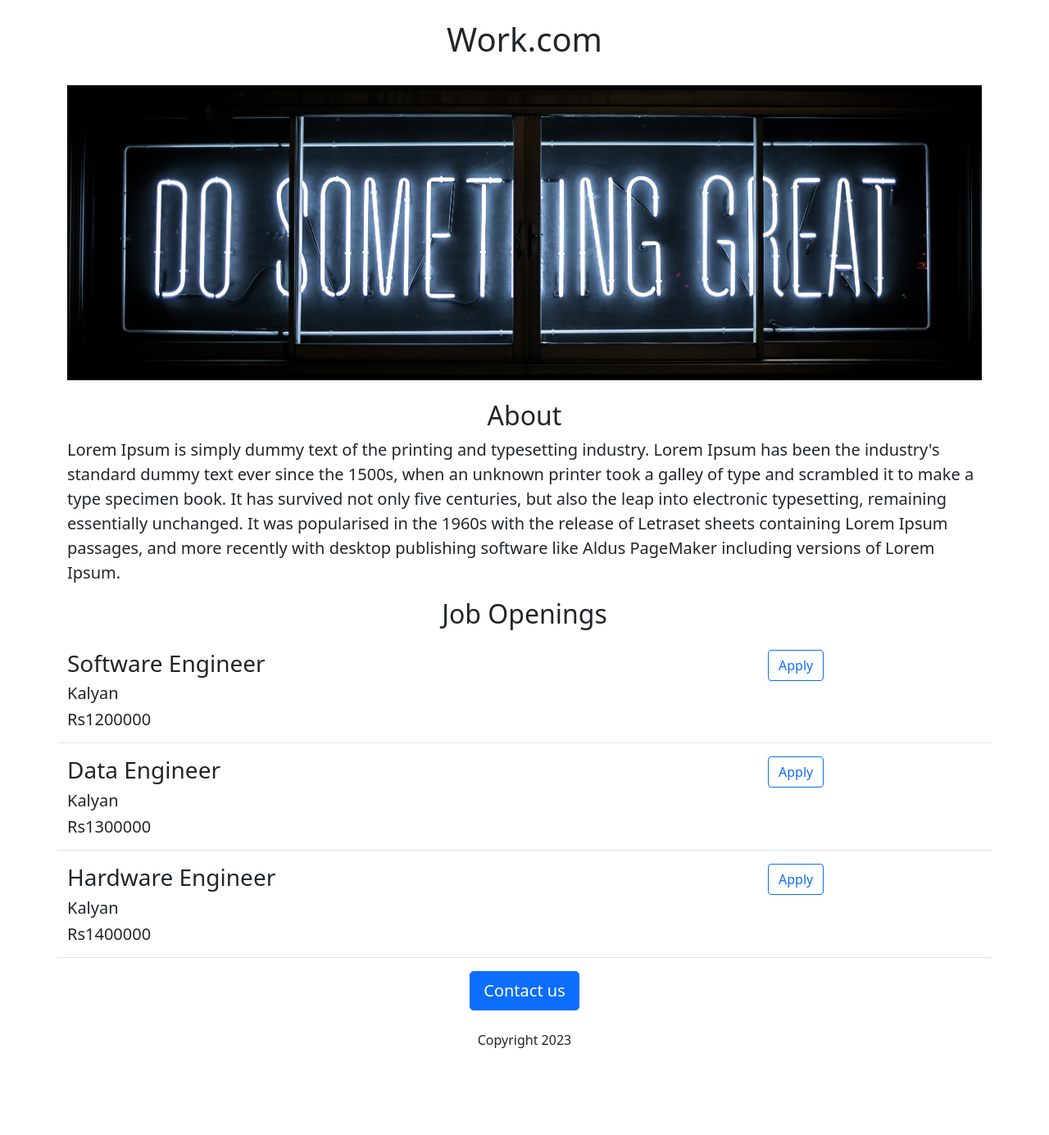
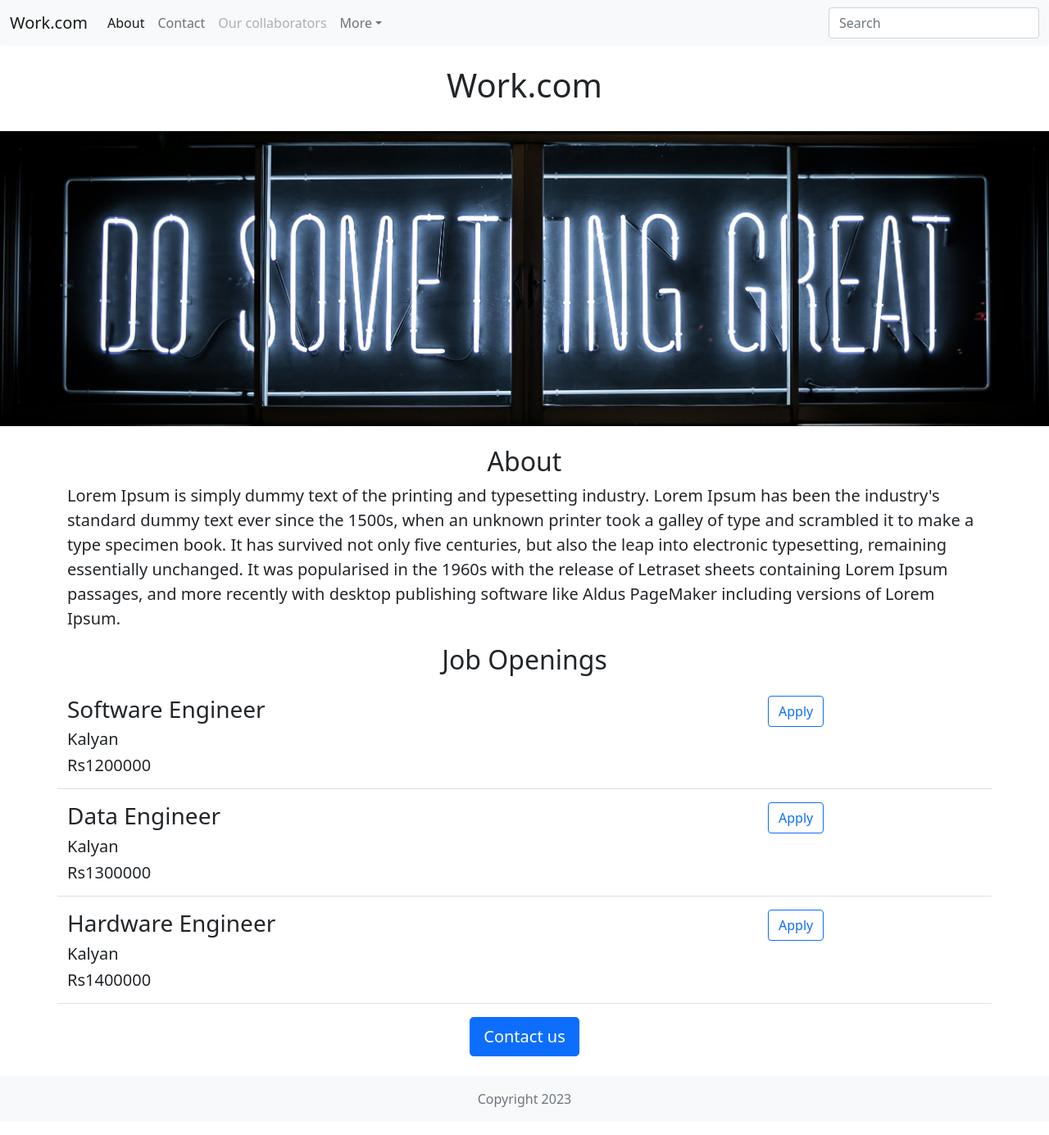
Before and after one commit to SharvariChawade/careers-website, a Flask app: page / in a window 1280 px wide. Shown: the whole page at 82% size. Before the commit the page ends 1279 px from the top, so only its background shows below. Run offline with Flask 2, Linux system fonts and the light colour scheme.

Commit message:
Added navbar, footer and mailto feature

```diff
--- /dev/null
+++ b/templates/footer.html
@@ -0,0 +1,5 @@
+<footer class="footer mt-auto py-3 bg-light">
+  <div class="container">
+    <span class="text-muted">Copyright 2023</span>
+  </div>
+</footer>
--- a/templates/home.html
+++ b/templates/home.html
@@ -24,11 +24,13 @@
 
   <body>
 
+    {%include 'nav.html'%}
+    <div class='container'>
+      <h1 class='text-center mt-4'>Work.com</h1>
+    </div>
+    <img class = "img-fluid mt-4" id = "banner"src = 'https://careers-website.sharvarichawde.repl.co/static/banner.jpg'>
+
     <div class="container">
-
-      <h1 class='text-center mt-4'>Work.com</h1>
-
-      <img class = "img-fluid mt-4" id = "banner"src = 'https://careers-website.sharvarichawde.repl.co/static/banner.jpg'>
 
       <h2 class='text-center mt-4'>About</h2>
 
@@ -46,7 +48,7 @@
             <h5>Rs{{job.salary}}</h5>
           </div>
           <div class="col-3">
-            <button type="button" class="btn btn-outline-primary">Apply</button>
+            <a href = "mailto:chawadesharvari17@gmail.com" type="button" class="btn btn-outline-primary">Apply</a>
           </div>
         </div>
       {%endfor%}
@@ -59,7 +61,7 @@
 
         <button class="btn btn-primary btn-lg">Contact us</button>
 
-        <p class="mt-4">Copyright 2023</p>
+        <p class="mt-4">{%include 'footer.html'%}</p>
 
       </div>
 
--- /dev/null
+++ b/templates/nav.html
@@ -0,0 +1,33 @@
+<nav class="navbar navbar-expand-lg navbar-light bg-light rounded" aria-label="Eleventh navbar example">
+      <div class="container-fluid">
+        <a class="navbar-brand" href="#">Work.com</a>
+        <button class="navbar-toggler" type="button" data-bs-toggle="collapse" data-bs-target="#navbarsExample09" aria-controls="navbarsExample09" aria-expanded="false" aria-label="Toggle navigation">
+          <span class="navbar-toggler-icon"></span>
+        </button>
+
+        <div class="collapse navbar-collapse" id="navbarsExample09">
+          <ul class="navbar-nav me-auto mb-2 mb-lg-0">
+            <li class="nav-item">
+              <a class="nav-link active" aria-current="page" href="#">About</a>
+            </li>
+            <li class="nav-item">
+              <a class="nav-link" href="#">Contact</a>
+            </li>
+            <li class="nav-item">
+              <a class="nav-link disabled" href="#" tabindex="-1" aria-disabled="true">Our collaborators</a>
+            </li>
+            <li class="nav-item dropdown">
+              <a class="nav-link dropdown-toggle" href="#" id="dropdown09" data-bs-toggle="dropdown" aria-expanded="false">More</a>
+              <ul class="dropdown-menu" aria-labelledby="dropdown09">
+                <li><a class="dropdown-item" href="#">A</a></li>
+                <li><a class="dropdown-item" href="#">B</a></li>
+                <li><a class="dropdown-item" href="#">C</a></li>
+              </ul>
+            </li>
+          </ul>
+          <form>
+            <input class="form-control" type="text" placeholder="Search" aria-label="Search">
+          </form>
+        </div>
+      </div>
+    </nav>
```
